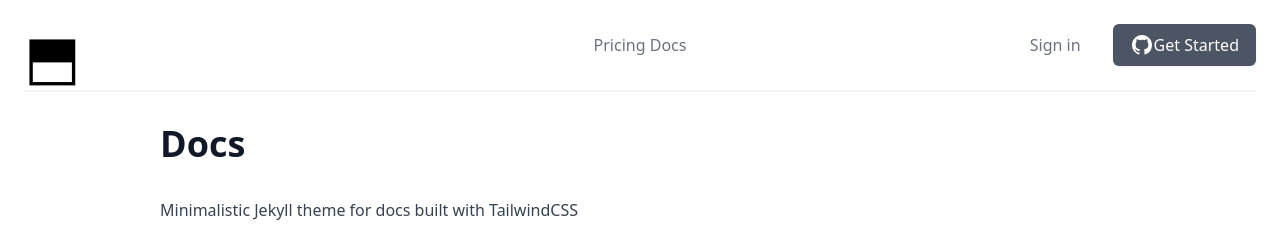
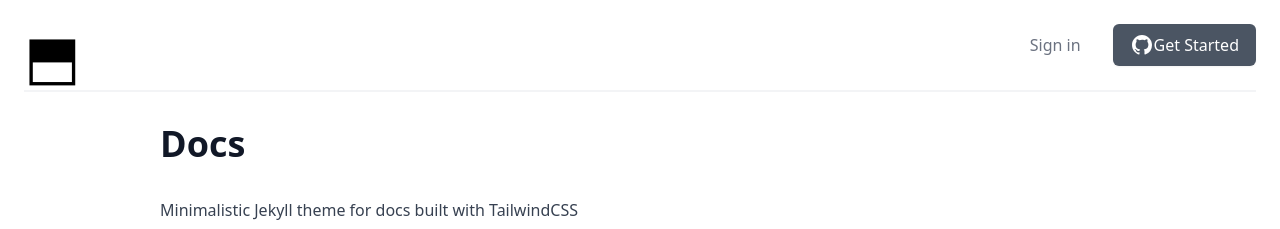
Before and after one commit to nathanclevenger/docs, a Jekyll site: the page built from README.md, in a window 1280 px wide. Shown: the top 229 px of the page. Built offline with Jekyll 4.4.1, drawn with Linux system fonts in a browser that asks for light colours; nearby versions of some CDN libraries; our own code applies the rules of GitHub Pages for plain Markdown files.

Commit message:
Update default.html

```diff
--- a/_layouts/default.html
+++ b/_layouts/default.html
@@ -37,11 +37,11 @@
           </svg>
         </button>
       </div>
-      <nav class="hidden md:flex space-x-10">
+<!--       <nav class="hidden md:flex space-x-10">
         <div class="relative">
         <a href="#" class="text-base font-medium text-gray-500 hover:text-gray-900"> Pricing </a>
         <a href="#" class="text-base font-medium text-gray-500 hover:text-gray-900"> Docs </a>
-      </nav>
+      </nav> -->
       <div class="hidden md:flex items-center justify-end md:flex-1 lg:w-0">
         <a href="#" class="whitespace-nowrap text-base font-medium text-gray-500 hover:text-gray-900"> Sign in </a>
         <a href="#" class="ml-8 whitespace-nowrap inline-flex items-center justify-center px-4 py-2 border border-transparent rounded-md shadow-sm text-base font-medium text-white bg-gray-600 hover:bg-gray-700">
```
